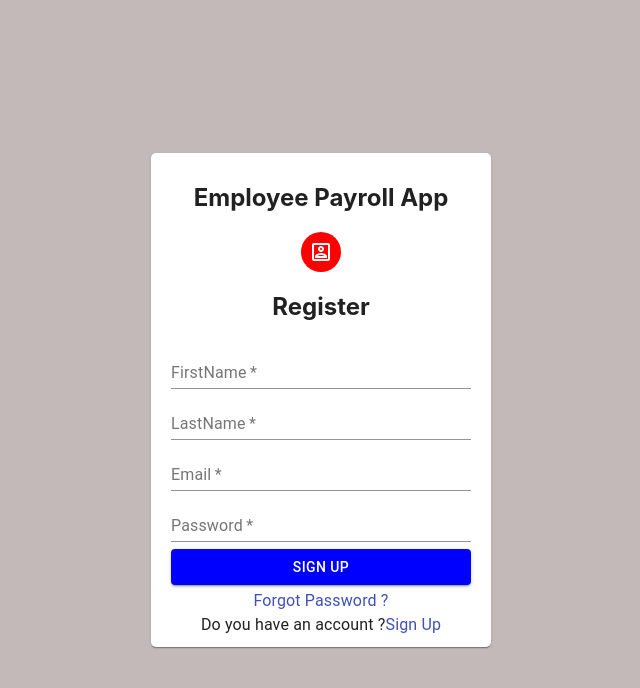
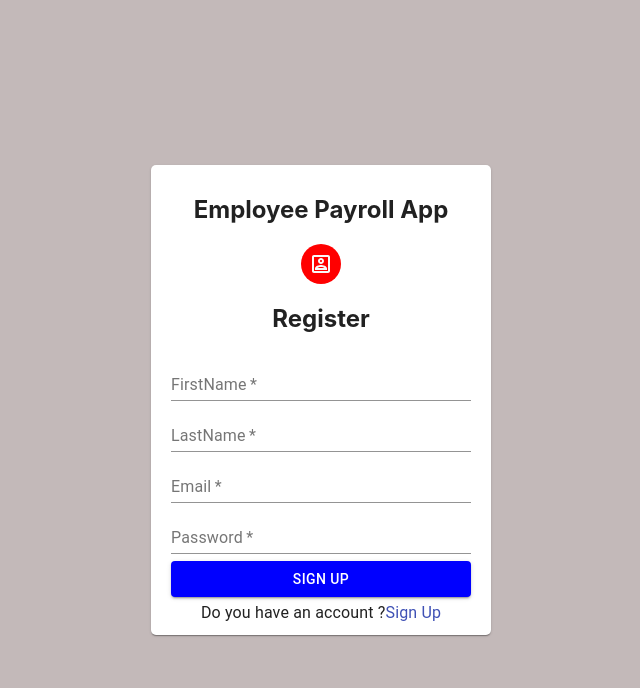
Before and after one commit to kajalpatil158/EmployeePayroll_FrontEnd, a React (Create React App) app: page / in a window 1280 px wide. Shown: the top 688 px of the page, without its empty margins (319-959 px from the left). Built offline with nearby package versions, Linux system fonts and the light colour scheme; no server answers.

Commit message:
feat: jenkins script added

```diff
--- a/src/components/dashboard.js
+++ b/src/components/dashboard.js
@@ -81,7 +81,6 @@ export const Dashboard = () => {
   }
 
   const addOrEdit = (employee, resetForm) => {
-    console.log(employee);
     if (action === 'add') {
         service.addEmployee(employee)
             .then((res) => {
--- a/src/pages/login.js
+++ b/src/pages/login.js
@@ -44,6 +44,7 @@ export const Login = () => {
                     alert(error.message);
                     console.log(error);
                 });
+                props.resetForm();
     }
 
     const validationSchema = Yup.object().shape({
--- a/src/pages/register.js
+++ b/src/pages/register.js
@@ -3,7 +3,6 @@ import { Avatar, Button, Grid, Paper, TextField, Typography,Link }
  from '@material-ui/core';
 import AccountBoxOutlinedIcon from
 '@material-ui/icons/AccountBoxOutlined';
-import Checkbox from '@material-ui/core/Checkbox';
 import { Formik, Form, Field, ErrorMessage } from 'formik';
 import * as Yup from 'yup';
 import '../scss/register.scss';
@@ -95,11 +94,11 @@ export const Register = () => {
                             <Button data-testid="button" className="btnStyle" type='submit' color='primary' fullWidth
                                 variant='contained' disabled={props.isSubmitting}>
                                 {props.isSubmitting ? "Loading" : "Sign Up"}</Button>
-                                <Typography>
+                               {/* <Typography>
                                 <Link href="#" >
                                     Forgot Password ?
                                 </Link>
-                            </Typography>
+                               </Typography>*/}
 
                             <Typography> Do you have an account ?
                                 <Link href="/Login" >
```
